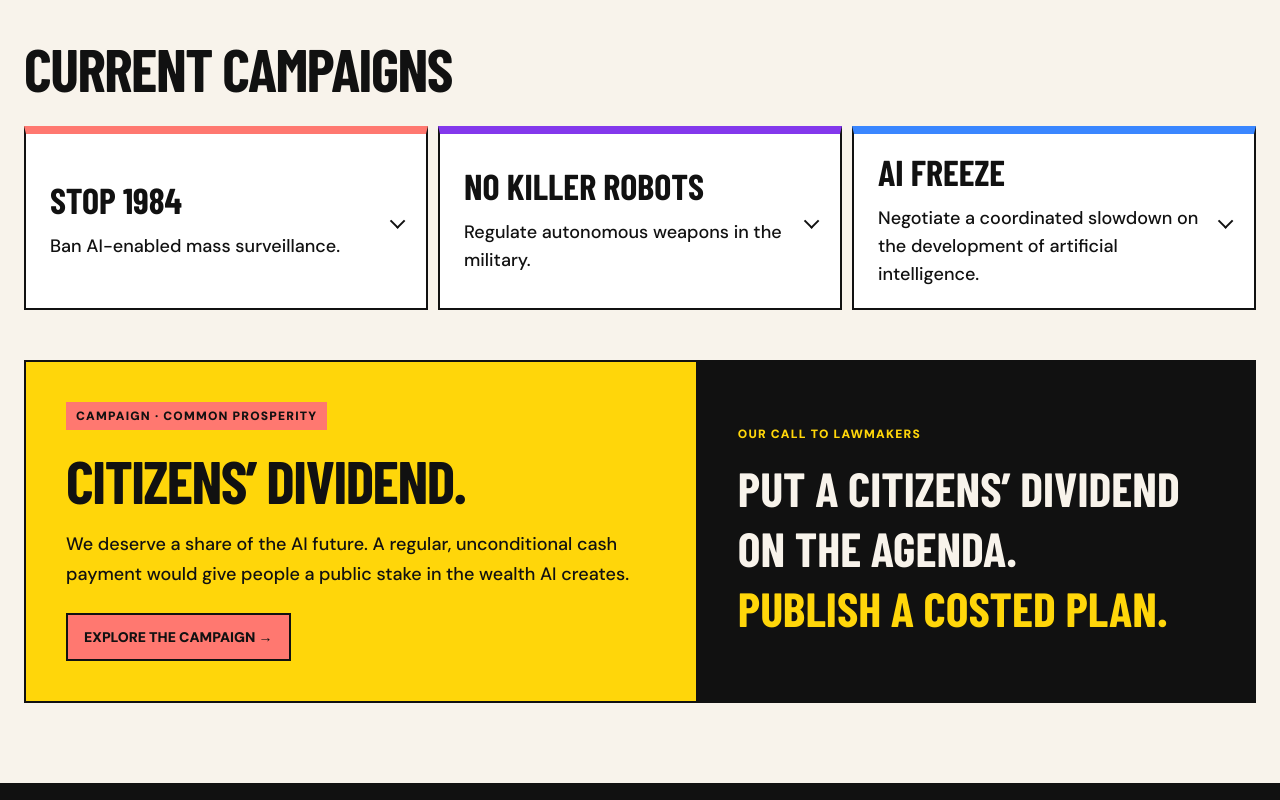
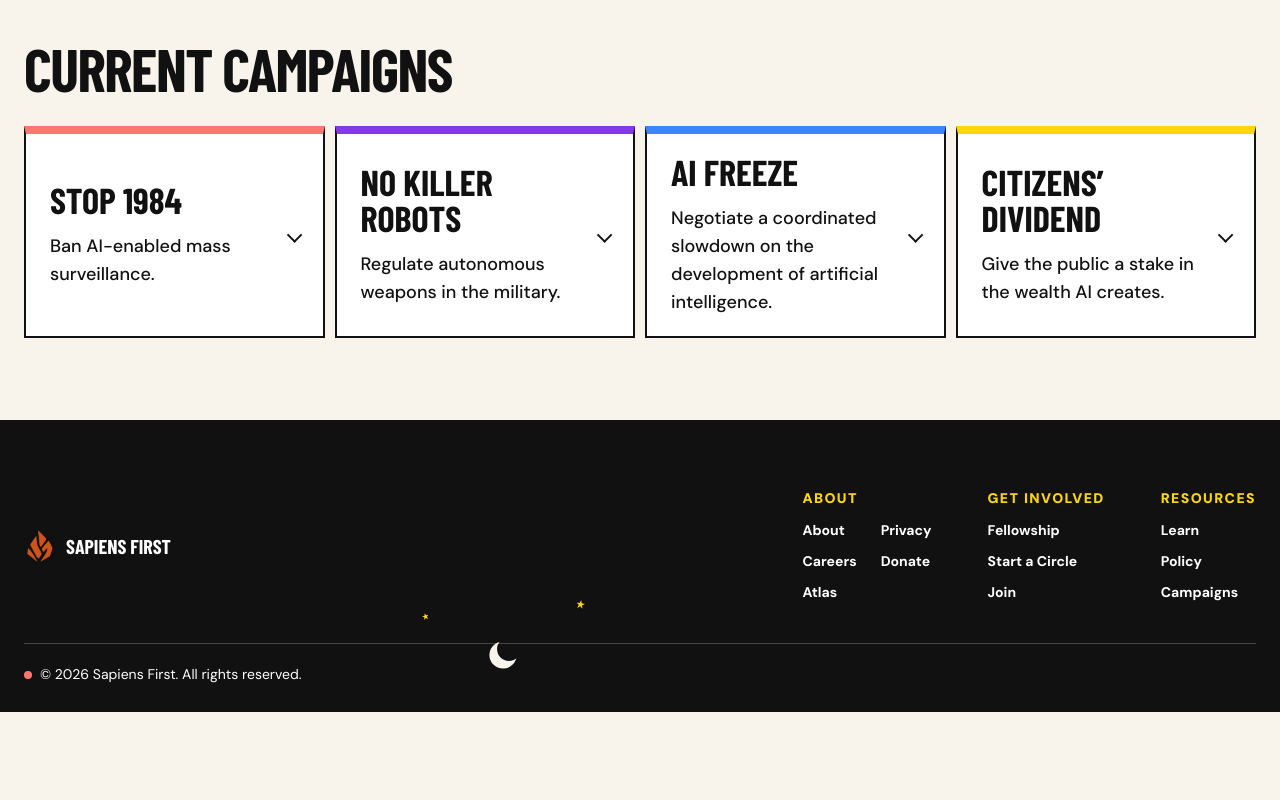
Before and after one commit to Sapiens-First/Website, a Next.js app: page /campaigns in a window 1280 px wide. Shown: the part 840-1640 px from the top of the page. After the commit the page ends 1552 px from the top, so only its background shows below. Built offline with nearby package versions, Linux system fonts and the light colour scheme; a web font is replaced by a local one.

Commit message:
Treat Citizens’ Dividend as a standard campaign
Keep its homepage presence in the carousel, remove the Resources link, and use the existing campaign accordion for its listing.

```diff
--- a/app/campaigns/page.tsx
+++ b/app/campaigns/page.tsx
@@ -4,7 +4,6 @@ import { TextLink } from "@/components/ui/Action";
 import { Label } from "@/components/ui/Text";
 import { Container } from "@/components/layout/Container";
 import CampaignAccordion from "@/components/campaigns/CampaignAccordion";
-import DividendFeature from "@/components/campaigns/DividendFeature";
 
 export const metadata = pageMetadata({
   title: "Campaigns for AI Accountability",
@@ -47,6 +46,18 @@ const campaigns = [
       "Get mainstream media to write positively about activism against existential risk posed by AI",
       "Increase awareness through social media",
     ],
+  },
+  {
+    id: "citizens-dividend",
+    title: "Citizens’ Dividend",
+    objective: "Give the public a stake in the wealth AI creates.",
+    description:
+      "A regular, unconditional cash payment would give people a public stake in the AI economy. We call on lawmakers to publish a costed Citizens’ Dividend plan that makes funding, eligibility and delivery clear, and explains how it would work alongside existing support.",
+    metrics: [
+      "Put a Citizens’ Dividend on the legislative agenda",
+      "Get lawmakers to publish a credible, costed plan",
+    ],
+    href: "/campaigns/citizens-dividend",
   },
 ];
 
@@ -107,7 +118,6 @@ export default function Page() {
               Current Campaigns
             </div>
             <CampaignAccordion campaigns={campaigns} />
-            <DividendFeature />
           </Container>
         </section>
       </main>
--- a/app/page.tsx
+++ b/app/page.tsx
@@ -11,7 +11,6 @@ import { Doodle, FunLayer, Moon, starClip } from "@/components/ui/Doodles";
 import Image from "next/image";
 import StatGrid from "@/components/home/StatGrid";
 import CampaignCarousel from "@/components/home/CampaignCarousel";
-import DividendFeature from "@/components/campaigns/DividendFeature";
 import SignupForm from "@/components/SignupForm";
 import { cn } from "@/lib/cn";
 
@@ -246,7 +245,6 @@ export default function Page() {
                 </h3>
               </div>
               <CampaignCarousel campaigns={campaigns} />
-              <DividendFeature />
             </div>
           </Container>
         </section>
--- a/components/campaigns/CampaignAccordion.tsx
+++ b/components/campaigns/CampaignAccordion.tsx
@@ -4,6 +4,7 @@ import { Fragment, useState } from "react";
 import { CardText } from "@/components/ui/Card";
 import { AccordionChevron } from "@/components/sections/Faq";
 import { cn } from "@/lib/cn";
+import { TextLink } from "@/components/ui/Action";
 
 type Campaign = {
   id: string;
@@ -11,12 +12,14 @@ type Campaign = {
   objective: string;
   description: string;
   metrics: string[];
+  href?: string;
 };
 
 const tabColors = [
   "col-start-1 border-t-coral",
   "col-start-2 border-t-brand-purple",
   "col-start-3 border-t-brand-blue",
+  "col-start-4 border-t-brand-yellow",
 ];
 
 export default function CampaignAccordion({
@@ -37,7 +40,7 @@ export default function CampaignAccordion({
   }
 
   return (
-    <div className="mt-7 mr-auto mb-0 ml-auto grid max-w-none grid-cols-3 gap-x-2.5 gap-y-0 max-md:max-w-full max-sm:flex max-sm:flex-col max-sm:gap-2.5">
+    <div className="mt-7 mr-auto mb-0 ml-auto grid max-w-none grid-cols-4 gap-x-2.5 gap-y-0 max-lg:flex max-lg:flex-col max-lg:gap-2.5 max-md:max-w-full">
       {campaigns.map((campaign, index) => (
         <Fragment key={campaign.id}>
           <button
@@ -46,7 +49,7 @@ export default function CampaignAccordion({
               tabColors[index],
               index > 0 && (index === 1 ? "delay-150" : "delay-300"),
               activeId === campaign.id &&
-                "border-b-white bg-white hover:bg-white max-sm:border-b-ink",
+                "border-b-white bg-white hover:bg-white max-lg:border-b-ink",
             )}
             type="button"
             aria-expanded={activeId === campaign.id}
@@ -66,7 +69,7 @@ export default function CampaignAccordion({
           {panelPosition === campaign.id && (
             <div
               className={cn(
-                "col-span-full row-start-2 grid border-2 border-t-0 border-ink bg-white transition-[grid-template-rows,opacity] duration-400 ease-[cubic-bezier(0.22,1,0.36,1)] max-sm:border-t-2",
+                "col-span-full row-start-2 grid border-2 border-t-0 border-ink bg-white transition-[grid-template-rows,opacity] duration-400 ease-[cubic-bezier(0.22,1,0.36,1)] max-lg:border-t-2",
                 activeId
                   ? "grid-rows-[1fr] opacity-100"
                   : "grid-rows-[0fr] opacity-0",
@@ -96,9 +99,15 @@ export default function CampaignAccordion({
                         </li>
                       ))}
                     </ul>
-                    <CardText className="mt-3.5 mb-0 italic">
-                      Resources: forthcoming
-                    </CardText>
+                    {panel.href ? (
+                      <TextLink className="mt-5" href={panel.href}>
+                        Explore the campaign →
+                      </TextLink>
+                    ) : (
+                      <CardText className="mt-3.5 mb-0 italic">
+                        Resources: forthcoming
+                      </CardText>
+                    )}
                   </div>
                 )}
               </div>
--- a/components/campaigns/DividendFeature.tsx
+++ /dev/null
@@ -1,36 +0,0 @@
-import { ActionLink } from "@/components/ui/Action";
-import { Label } from "@/components/ui/Text";
-
-export default function DividendFeature() {
-  return (
-    <article
-      id="citizens-dividend"
-      className="mt-12 grid scroll-mt-24 grid-cols-1 overflow-hidden border-2 border-ink bg-brand-yellow lg:grid-cols-[1.2fr_1fr]"
-    >
-      <div className="p-6 sm:p-10">
-        <Label tone="coral">Campaign · Common prosperity</Label>
-        <h3 className="mt-5 mb-5 font-display text-5xl leading-none font-extrabold tracking-tight uppercase sm:text-6xl">
-          Citizens’ Dividend.
-        </h3>
-        <p className="mb-6 max-w-xl text-lg leading-relaxed font-medium">
-          We deserve a share of the AI future. A regular, unconditional cash
-          payment would give people a public stake in the wealth AI creates.
-        </p>
-        <ActionLink href="/campaigns/citizens-dividend" variant="primary">
-          Explore the campaign →
-        </ActionLink>
-      </div>
-      <div className="flex flex-col justify-center border-t-2 border-ink bg-ink p-6 text-paper sm:p-10 lg:border-t-0 lg:border-l-2">
-        <p className="mb-4 text-xs font-black tracking-widest text-brand-yellow uppercase">
-          Our call to lawmakers
-        </p>
-        <p className="m-0 font-display text-4xl leading-tight font-extrabold uppercase sm:text-5xl">
-          Put a Citizens’ Dividend on the agenda.
-          <span className="block text-brand-yellow">
-            Publish a costed plan.
-          </span>
-        </p>
-      </div>
-    </article>
-  );
-}
--- a/lib/site.ts
+++ b/lib/site.ts
@@ -48,7 +48,6 @@ export const footerGroups = [
       { label: "Learn", href: "/learn" },
       { label: "Policy", href: "/policy" },
       { label: "Campaigns", href: "/campaigns" },
-      { label: "Citizens’ Dividend", href: "/campaigns/citizens-dividend" },
     ],
   },
 ] as const;
```
